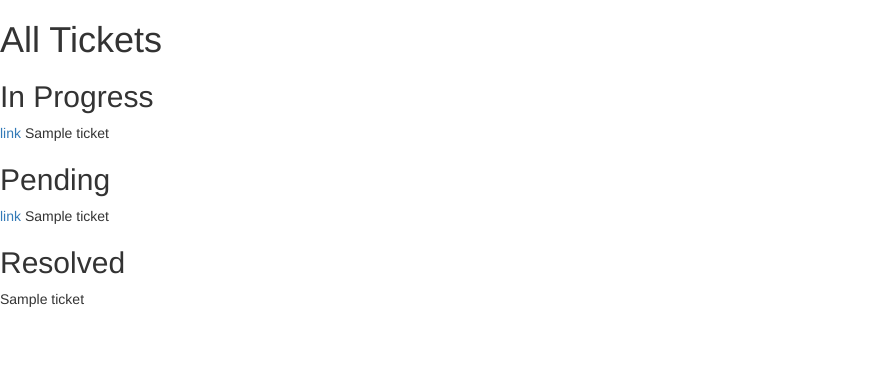
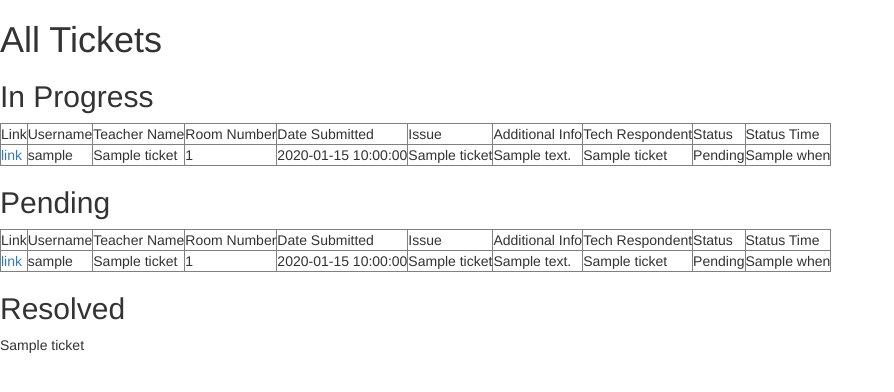
Before and after one commit to billywongstuy/BrevityFinesse-SDSpr17FP, a Flask app: template templates/tickets-all.html in a window 1280 px wide. Shown: the part 51-443 px from the top of the page, without its empty margins (0-894 px from the left). Run offline with Flask 2, Linux system fonts and the light colour scheme; the template is opened without the code that fills it: most values are stand-ins (such as "Sample title", 1, 10 or a date in 2020).

Commit message:
templates

```diff
--- a/templates/tickets-all.html
+++ b/templates/tickets-all.html
@@ -13,18 +13,66 @@
 
 <div>
   <h2>In Progress</h2>
-  {% for ticket in progress %}
-  <td><a href="/ticket/{{ticket.primary_key}}">link</a></td>
-  {{ticket}}
-  {% endfor %}
+  <table border="1px">
+     <tr>
+      <td>Link</td>
+      <td>Username</td>
+      <td>Teacher Name</td>
+      <td>Room Number</td>
+      <td>Date Submitted</td>
+      <td>Issue</td>
+      <td>Additional Info</td>
+      <td>Tech Respondent</td>
+      <td>Status</td>
+      <td>Status Time</td>
+    </tr>
+    {% for ticket in progress %}
+    <tr>
+      <td><a href="/ticket/{{ticket.primary_key}}">link</a></td>
+      <td>{{ticket.username}}</td>
+      <td>{{ticket.teacher_name}}</td>
+      <td>{{ticket.room_num}}</td>
+      <td>{{ticket.date_of_ticket}}</td>
+      <td>{{ticket.tix_subject}}</td>
+      <td>{{ticket.tix_body}}</td>
+      <td>{{ticket.tech_name}}</td>
+      <td>{{ticket.status}}</td>
+      <td>{{ticket.when}}</td>
+    </tr>
+    {% endfor %}
+  </table>
 </div>
 
 <div>
   <h2>Pending</h2>
-  {% for ticket in pending %}
-  <td><a href="/ticket/{{ticket["primary_key"]}}">link</a></td>
-  {{ticket}}
-  {% endfor %}
+  <table border="1px">
+    <tr>
+      <td>Link</td>
+      <td>Username</td>
+      <td>Teacher Name</td>
+      <td>Room Number</td>
+      <td>Date Submitted</td>
+      <td>Issue</td>
+      <td>Additional Info</td>
+      <td>Tech Respondent</td>
+      <td>Status</td>
+      <td>Status Time</td>
+    </tr>
+    {% for ticket in pending %}
+    <tr>
+      <td><a href="/ticket/{{ticket.primary_key}}">link</a></td>
+      <td>{{ticket.username}}</td>
+      <td>{{ticket.teacher_name}}</td>
+      <td>{{ticket.room_num}}</td>
+      <td>{{ticket.date_of_ticket}}</td>
+      <td>{{ticket.tix_subject}}</td>
+      <td>{{ticket.tix_body}}</td>
+      <td>{{ticket.tech_name}}</td>
+      <td>{{ticket.status}}</td>
+      <td>{{ticket.when}}</td>
+    </tr>
+    {% endfor %}
+  </table>
 </div>
 
 <div>
```
Also changed, not shown: templates/index-teacher.html (+74 -0 lines), templates/tickets-guest.html (+47 -14 lines).
